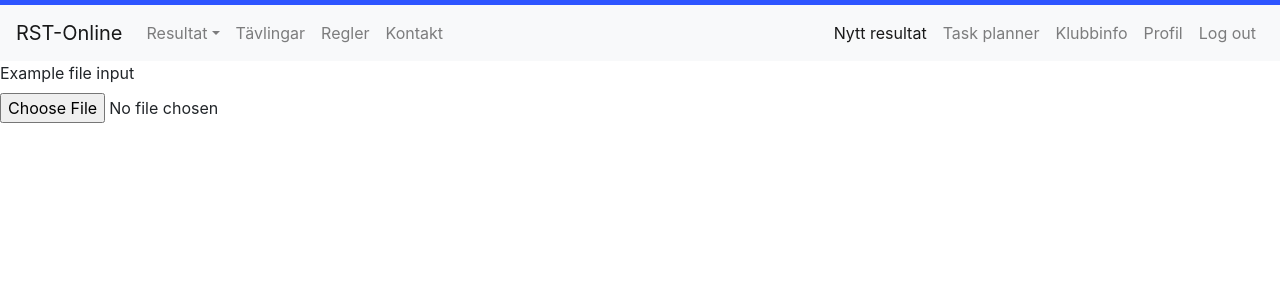
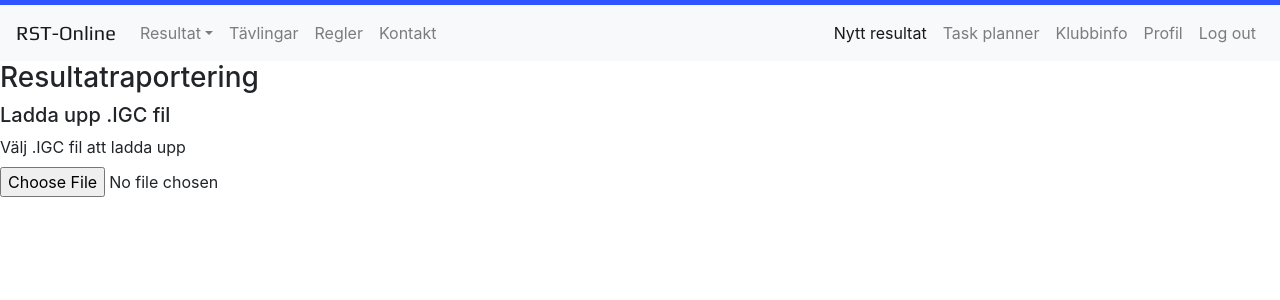
Before and after one commit to MrGuzior/rst, a React (Create React App) app: page /new-result in a window 1280 px wide. Shown: the top 300 px of the page. Built offline with nearby package versions, Linux system fonts and the light colour scheme.

Commit message:
Building NewResult

```diff
--- a/src/Components/Nav/Nav.jsx
+++ b/src/Components/Nav/Nav.jsx
@@ -10,7 +10,7 @@ const navbar = () => {
     return (
         <>
             <Navbar bg="light" expand="lg" sticky="top">
-                <Navbar.Brand as={NavLink} to='/'>RST-Online</Navbar.Brand>
+                <Navbar.Brand as={NavLink} to='/' className='title'>RST-Online</Navbar.Brand>
                 <Navbar.Toggle aria-controls="basic-navbar-nav" />
                 <Navbar.Collapse id="basic-navbar-nav">
                     <Nav className="mr-auto">
--- a/src/Components/NewResult/NewResult.jsx
+++ b/src/Components/NewResult/NewResult.jsx
@@ -3,11 +3,15 @@ import {Form} from 'react-bootstrap'
 
 const NewResult = () => {
     return (
-        <Form>
-            <Form.Group>
-                <Form.File id="exampleFormControlFile1" label="Example file input" />
-            </Form.Group>
-        </Form>
+        <section className='NewResult'>
+            <h3>Resultatraportering</h3>
+            <h5>Ladda upp .IGC fil</h5>
+            <Form>
+                <Form.Group>
+                    <Form.File id="exampleFormControlFile1" label="Välj .IGC fil att ladda upp" />
+                </Form.Group>
+            </Form>
+        </section>
     )
 }
 
--- a/src/style/index.css
+++ b/src/style/index.css
@@ -11,6 +11,10 @@ body {
 code {
     font-family: source-code-pro, Menlo, Monaco, Consolas, 'Courier New',
       monospace;
+}
+
+.title{
+  font-family: 'Play', sans-serif;
 }
 
 /*   NAV   */
@@ -106,3 +110,9 @@ code {
     width: 100%;
   }
 }
+
+/*NewResult*/
+
+.NewResult{
+  magin: 1em;
+}
```
